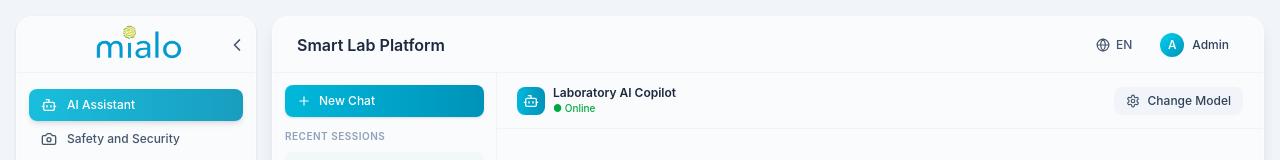
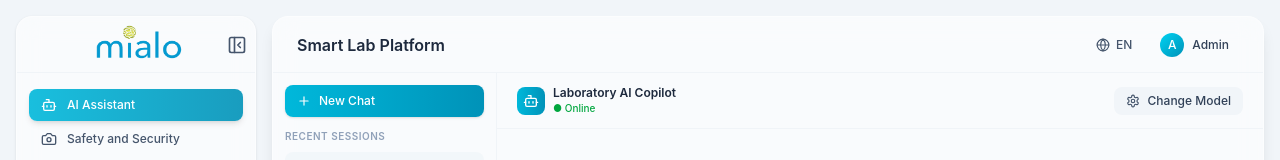
Before and after one commit to akashachu28/Smart-lab-ui, a React (Vite) app: page /ai-assistant in a window 1280 px wide. Shown: the top 160 px of the page. Built offline with nearby package versions, Linux system fonts and the light colour scheme.

Commit message:
Fix horizontal scroll in sidebar

```diff
--- a/src/app/components/Layout.tsx
+++ b/src/app/components/Layout.tsx
@@ -58,7 +58,7 @@ export function Layout() {
   return (
     <div className="flex h-screen bg-slate-100 p-4 gap-4">
       {/* Sidebar */}
-      <aside className={`${isCollapsed ? 'w-16' : 'w-60'} bg-white/60 backdrop-blur-md flex flex-col rounded-2xl shadow-sm border border-white/40 transition-all duration-300`}>
+      <aside className={`${isCollapsed ? 'w-16' : 'w-60'} bg-white/60 backdrop-blur-md flex flex-col rounded-2xl shadow-sm border border-white/40 transition-all duration-300 overflow-x-hidden`}>
         {/* Logo */}
         <div className="h-14 flex items-center justify-between px-3 border-b border-slate-200/40 relative group">
           {!isCollapsed && (
@@ -69,7 +69,7 @@ export function Layout() {
                 className="absolute right-2 flex items-center justify-center text-slate-600 hover:text-cyan-600 transition-all duration-200 z-10"
                 title="Collapse sidebar"
               >
-                <ChevronLeft className="w-5 h-5" />
+                <PanelLeftClose className="w-5 h-5" />
               </button>
             </>
           )}
@@ -85,14 +85,14 @@ export function Layout() {
                 className="absolute inset-0 flex items-center justify-center text-slate-600 opacity-0 group-hover:opacity-100 hover:text-cyan-600 transition-all duration-200 z-10"
                 title="Expand sidebar"
               >
-                <ChevronRight className="w-5 h-5" />
+                <PanelRightClose className="w-5 h-5" />
               </button>
             </div>
           )}
         </div>
 
         {/* Navigation */}
-        <nav className="flex-1 overflow-y-auto py-4 px-3">
+        <nav className="flex-1 overflow-y-auto overflow-x-hidden py-4 px-3">
           {navigationGroups.map((group, groupIndex) => (
             <div key={groupIndex}>
               {group.groupName && !isCollapsed && (
```
